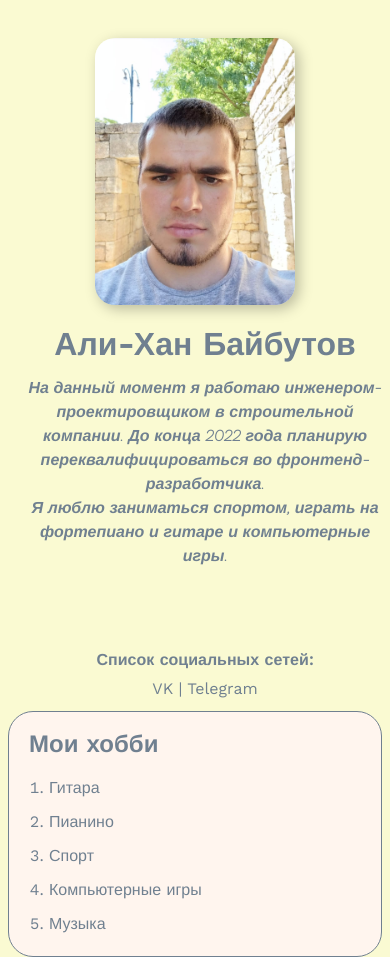
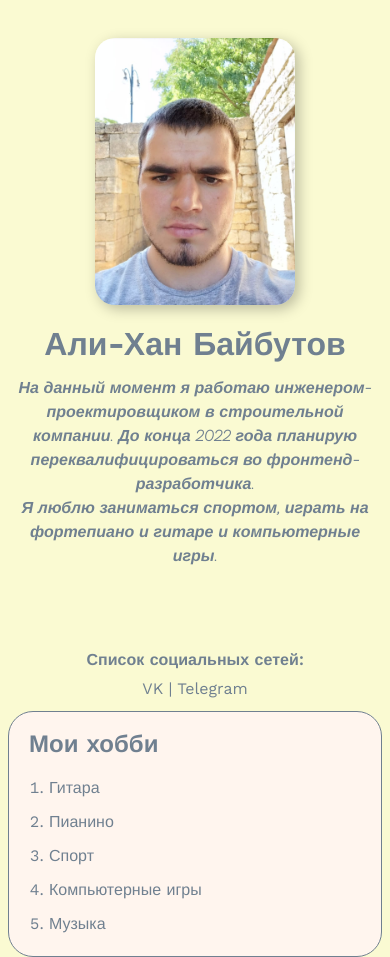
Before and after one commit to AliBaibutov/resume, a plain HTML site: page index.html in a window 390 px wide. Shown: the top 957 px of the page. Drawn offline with nearby package versions, Linux system fonts and the light colour scheme.

Commit message:
Add adaptation_1

```diff
--- a/styles.css
+++ b/styles.css
@@ -17,15 +17,25 @@ body {
     margin-bottom: 10px;
 }
 
+.info-text {
+    margin-left: 20px;
+}
+
 @media (max-width: 969px) {
     .header {
         display: block;
         text-align: center;
     }
+
+    .info-text {
+        margin-left: 0;
+    }
 }
 
-.info-text {
-    margin-left: 20px;
+@media (max-width: 317px) {
+    .info-text h1 {
+        line-height: 40px;
+    }
 }
 
 .info-text p {
@@ -139,6 +149,8 @@ a:active {
     .table th {
         padding: 0 5px;
     }
+
+
 }
 
 .list {
```
